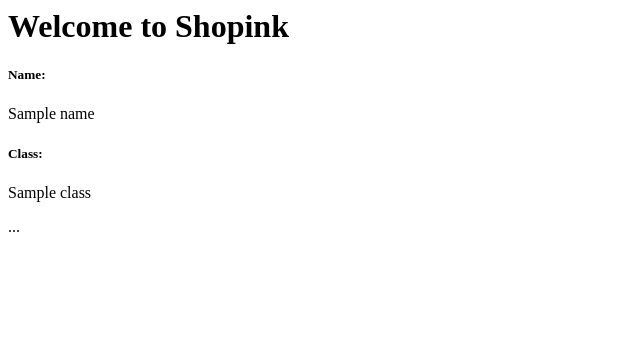
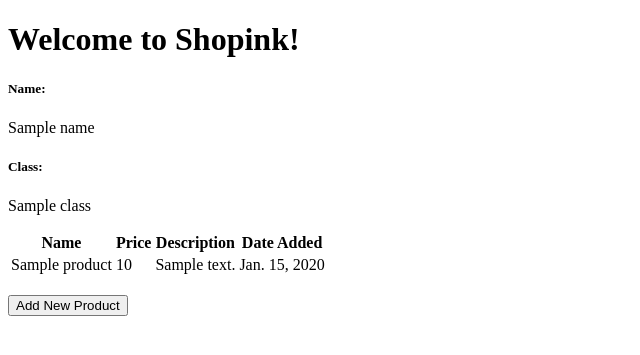
Before and after one commit to Melvarazr/shopink, a Django app: template main/templates/main.html in a window 1280 px wide. Shown: the top 355 px of the page, without its empty margins (0-640 px from the left). Run offline with Django 4.2, Linux system fonts and the light colour scheme; tables that the repository leaves empty hold one stand-in row (values such as "Sample post"); the template is opened without the code that fills it: values that come from a table or form of the project are taken from there, most other values are stand-ins (such as "Sample title", 1, 10 or a date in 2020).

Commit message:
Tugas 3 Selai

```diff
--- a/main/models.py
+++ b/main/models.py
@@ -2,5 +2,6 @@
 
 class Product(models.Model):
     name = models.CharField(max_length=255)
-    amount = models.IntegerField()
+    price = models.IntegerField()
     description = models.TextField()
+    date_added = models.DateField(auto_now_add=True)
--- a/main/templates/main.html
+++ b/main/templates/main.html
@@ -1,6 +1,40 @@
-<h1>Welcome to Shopink</h1>
-<h5>Name: </h5>
-<p>{{ name }}<p>
-<h5>Class: </h5>
-<p>{{ class }}<p>
-...
+{% extends 'base.html' %}
+
+{% block content %}
+    <h1>Welcome to Shopink!</h1>
+
+    <h5>Name:</h5>
+    <p>{{name}}</p>
+
+    <h5>Class:</h5>
+    <p>{{class}}</p>
+
+<table>
+    <tr>
+        <th>Name</th>
+        <th>Price</th>
+        <th>Description</th>
+        <th>Date Added</th>
+    </tr>
+
+    {% comment %} Berikut cara memperlihatkan data produk di bawah baris ini {% endcomment %}
+
+    {% for product in products %}
+        <tr>
+            <td>{{product.name}}</td>
+            <td>{{product.price}}</td>
+            <td>{{product.description}}</td>
+            <td>{{product.date_added}}</td>
+        </tr>
+    {% endfor %}
+</table>
+
+<br />
+
+<a href="{% url 'main:create_product' %}">
+    <button>
+        Add New Product
+    </button>
+</a>
+
+{% endblock content %}
--- a/main/urls.py
+++ b/main/urls.py
@@ -1,8 +1,18 @@
 from django.urls import path
 from main.views import show_main
+from main.views import show_main, create_product
+from django.urls import include
+from main.views import show_main, create_product, show_xml
+from main.views import show_main, create_product, show_xml, show_json
+from main.views import show_main, create_product, show_xml, show_json, show_xml_by_id, show_json_by_id
 
 app_name = 'main'
 
 urlpatterns = [
     path('', show_main, name='show_main'),
+    path('create-product', create_product, name='create_product'),
+    path('xml/', show_xml, name='show_xml'),
+    path('json/', show_json, name='show_json'),
+    path('xml/<int:id>/', show_xml_by_id, name='show_xml_by_id'),
+path('json/<int:id>/', show_json_by_id, name='show_json_by_id'),
 ]
--- a/shopink/settings.py
+++ b/shopink/settings.py
@@ -55,7 +55,7 @@
 TEMPLATES = [
     {
         'BACKEND': 'django.template.backends.django.DjangoTemplates',
-        'DIRS': [],
+        'DIRS': [BASE_DIR / 'templates'], # Tambahkan kode ini
         'APP_DIRS': True,
         'OPTIONS': {
             'context_processors': [
--- a/shopink/urls.py
+++ b/shopink/urls.py
@@ -19,5 +19,5 @@
 
 urlpatterns = [
     path('admin/', admin.site.urls),
-    path('main/', include('main.urls')),
+    path('', include('main.urls')),
 ]
--- /dev/null
+++ b/templates/base.html
@@ -0,0 +1,18 @@
+{% load static %}
+<!DOCTYPE html>
+<html lang="en">
+    <head>
+        <meta charset="UTF-8" />
+        <meta
+            name="viewport"
+            content="width=device-width, initial-scale=1.0"
+        />
+        {% block meta %}
+        {% endblock meta %}
+    </head>
+
+    <body>
+        {% block content %}
+        {% endblock content %}
+    </body>
+</html>
```
Also changed, not shown: main/forms.py (added, +7 -0 lines), main/templates/create_product.html (added, +19 -0 lines), main/views.py (+37 -2 lines), Gambar/HTML.jpg (added), Gambar/JSON.jpg (added), Gambar/JSON1.jpg (added), Gambar/XML.jpg (added), Gambar/XML1.jpg (added), README.md, main/migrations/0002_rename_amount_product_price.py (added), main/migrations/0003_product_date_added.py (added).
